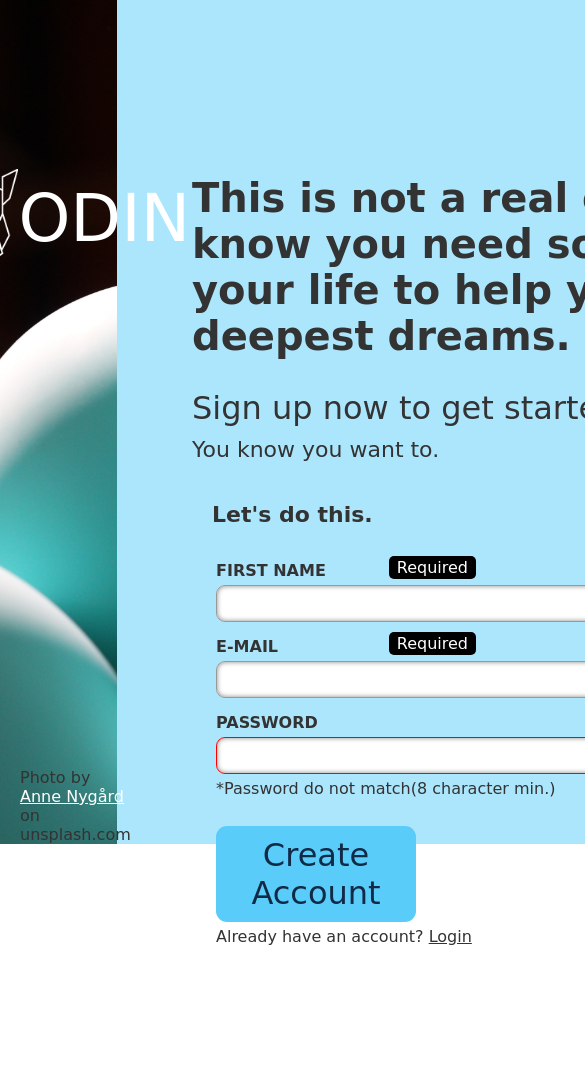
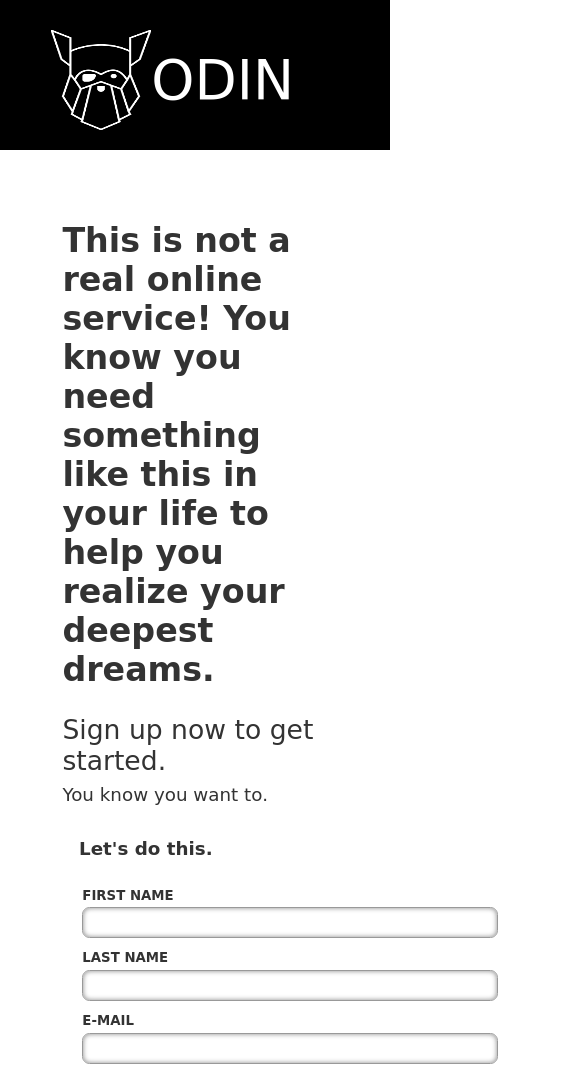
Before and after one commit to ken0gul/signupform, a plain HTML site: page index.html in a window 390 px wide. Shown: the top 1073 px of the page, 585 px wide, since content can reach past the window. Before the commit the page ends 970 px from the top, so only its background shows below. Drawn offline with Linux system fonts and the light colour scheme; a web font is replaced by a local one.

Commit message:
Add new break-points and adjust them

```diff
--- a/styles.css
+++ b/styles.css
@@ -9,10 +9,13 @@
     outline: none;
 }
 
+html {
+    font-size: 62.5%;
+}
+
 
 body {
     display: flex;
-    overflow: hidden;
 
 }
 
@@ -34,7 +37,7 @@ body {
 
 /* Copyright */
 .copyright {
-    margin-left: 20px;
+    margin-left: 2rem;
 
 }
 .copyright u {
@@ -46,20 +49,20 @@ body {
 }
 
 h2 {
-    font-size: 40px;
-    margin-bottom: 30px;
-    margin-top: 100px;
+    font-size: 4rem;
+    margin-bottom: 3rem;
+    margin-top: 1rem;
 }
 
 form > h2 + span {
     display: inline-block;
-    font-size: 32px;
-    margin-bottom: 10px;
+    font-size: 3.2rem;
+    margin-bottom: 1rem;
 }
 
 form > p {
-    font-size: 22px;
-    margin-bottom: 10px;
+    font-size: 2.2rem;
+    margin-bottom: 1rem;
 }
 
 .logo {
@@ -68,12 +71,12 @@ form > p {
     align-items: center;
     justify-content: center;
     top: 20%;
-    left: 20px;
+    left: 2rem;
     width: 80%;
 }
 
 .logo span {
-    font-size: 66px;
+    font-size: 6.6rem;
     color: #fff;
 
 }
@@ -81,15 +84,15 @@ form > p {
 /* FORM */
 
 .cta-text {
-    font-size: 22px;
+    font-size: 2.2rem;
     font-weight: bold;
 
-    margin-top: 40px;
-    margin-left: 20px;
+    margin-top: 4rem;
+    margin-left: 2rem;
 }
 
 form {
-    padding: 75px;
+    padding: 7.5rem;
     height: 100vh;
 
 
@@ -100,34 +103,34 @@ form {
 .form {
     display: grid;
     grid-template-columns: 1fr 1fr;
-    gap: 15px;
+    gap: 1.5rem;
 
-    font-size: 28px;
-    padding: 24px;
+    font-size: 2.8rem;
+    padding: 2.4rem;
 
 }
 
 .form > div {
     display: flex;
     flex-direction: column;
-    gap: 5px;
+    gap: 0.5rem;
 
 }
 
 .form > div > label {
     text-transform: uppercase;
-    font-size: 16px;
+    font-size: 1.6rem;
     font-weight: bold;
 }
 
 .form > div > input {
-    width: 400px;
+    width:40rem;
     height: auto;
 
-    font-size: 22px;
-    padding: 5px 10px;
+    font-size: 2.2rem;
+    padding: 0.5rem 1rem;
     outline: none;
-    border-radius: 9px;
+    border-radius: 0.9rem;
     border: 1px solid #999;
 }
 
@@ -152,13 +155,14 @@ form {
     content: "Required";
     position: absolute;
 
-    padding: 2px 8px;
-    font-size: 16px;
+    padding: 0.2rem 0.8rem;
+    font-size: 1.6rem;
     border-radius: 5px;
     background-color: black;
     color: white;
-    top: -5px;
-    right: 140px;
+    top: 0;
+    right: 0;
+    transform: translate(-220%, -10%);
 }
 
 
@@ -167,12 +171,12 @@ form {
 button {
     border: none;
     border-radius: 11px;
-    padding: 10px 20px;
+    padding: 1rem 2rem;
     width: 50%;
     height: auto;
 
     cursor: pointer;
-    font-size: 32px;
+    font-size: 3.2rem;
     background-color: #59CCFA;
     color: #112A46;
 }
@@ -183,20 +187,76 @@ button:hover {
 
 
 .cta-btn p {
-    font-size: 16px;
+    font-size: 1.6rem;
 }
 
 /* Passwords */
 .pass-text {
-    font-size: 16px;
+    font-size: 1.6rem;
     height: 2em;
 }
 
 
 /* Media Queries */
 
-@media screen and (max-width: 767px) {
+@media screen and (max-width: 76rem) {
+    html {
+        font-size: 55%;
+    }
+  body {
+    flex-direction: column;
+  }
+
+  .intro {
+    height: 150px;
+    width: 100%;
+    background-image: none;
+    background-color: black;
+  }
+
+  .copyright {
+    display: none;
+  }
+
   form {
-    flex: 0 0;
+    background-color: white;
+
   }
+
+  .form {
+    grid-template-columns: 1fr;
+    justify-items:center;
+
+  }
+
+  .form > div > input {
+    width: 75rem;
+  }
+  .required::after {
+    display: none;
+  }
+
+  button {
+    width: 25rem;
+    margin-top: 2rem;
+  }
+
 }
+
+
+@media screen and (max-width: 100rem) {
+    button {
+        width: 25rem;
+    }
+}
+
+
+@media screen and (max-width: 60rem) {
+    html {
+        font-size: 52%;
+    }
+
+    .form > div > input {
+        width: 50rem;
+    }
+}
```
